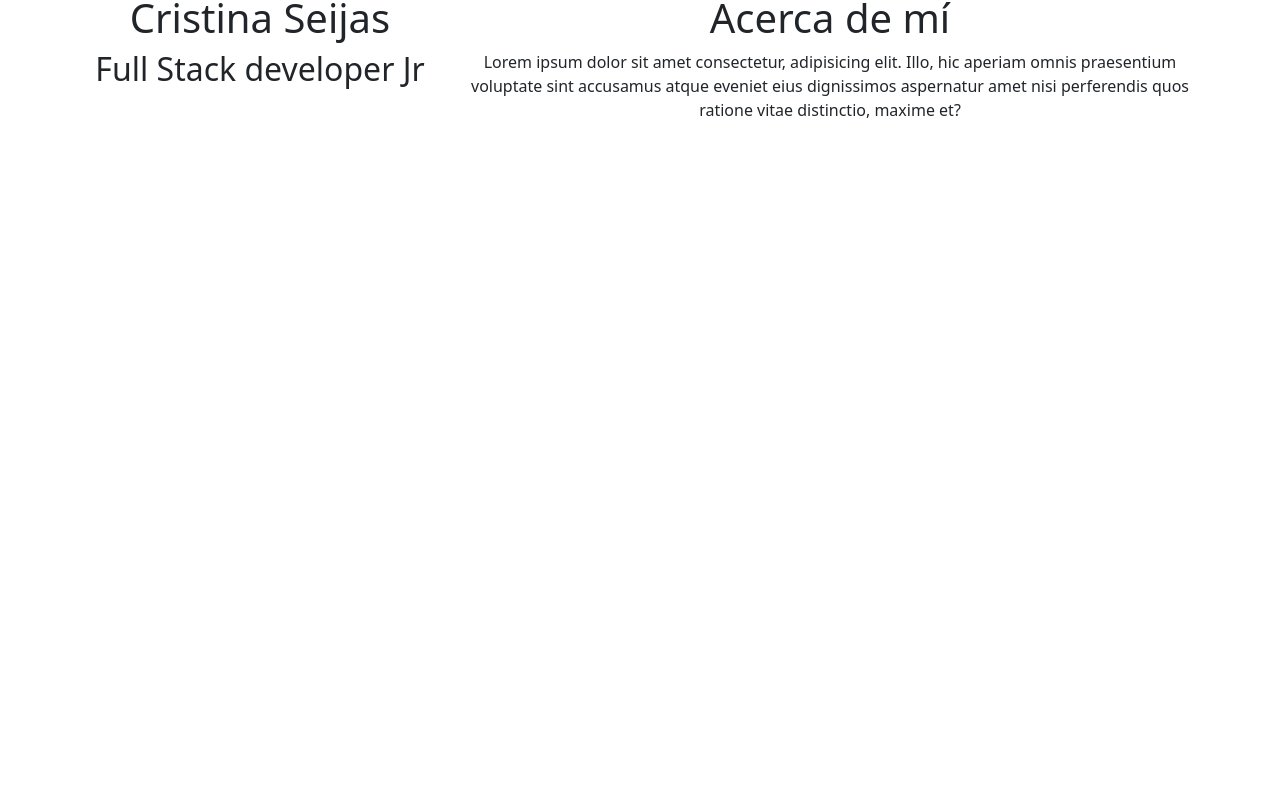
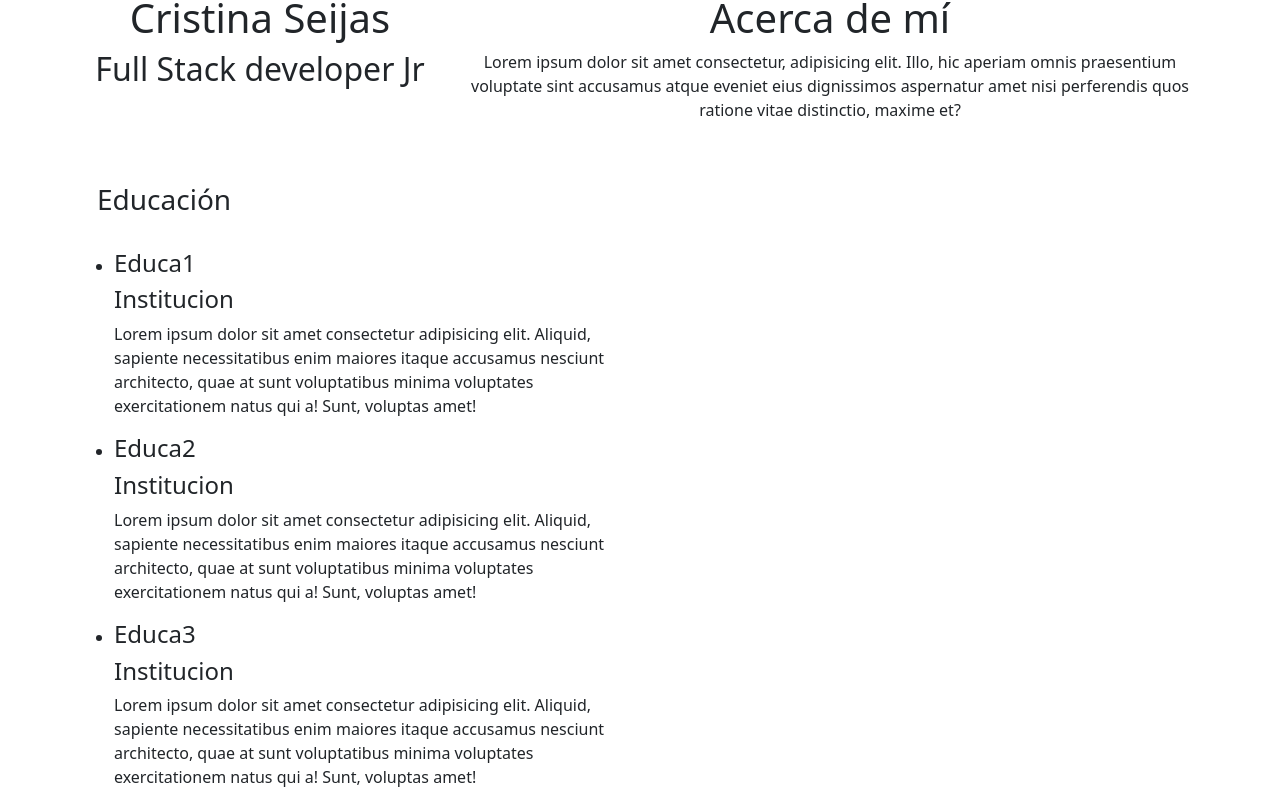
Before and after one commit to criseijas/portfolio-FrontEnd, an Angular app: page / in a window 1280 px wide. Shown: the part 528-1333 px from the top of the page. Before the commit the page ends 800 px from the top, so only its background shows below. Built offline with nearby package versions, Linux system fonts and the light colour scheme.

Commit message:
componente educacion

```diff
--- a/src/app/app.component.html
+++ b/src/app/app.component.html
@@ -1,2 +1,3 @@
 <app-header></app-header>
 <app-acerca-de></app-acerca-de>
+<app-educacion></app-educacion>
--- a/src/app/app.module.ts
+++ b/src/app/app.module.ts
@@ -5,12 +5,14 @@ import { AppRoutingModule } from './app-routing.module';
 import { AppComponent } from './app.component';
 import { HeaderComponent } from './componentes/header/header.component';
 import { AcercaDeComponent } from './componentes/acerca-de/acerca-de.component';
+import { EducacionComponent } from './componentes/educacion/educacion.component';
 
 @NgModule({
   declarations: [
     AppComponent,
     HeaderComponent,
-    AcercaDeComponent
+    AcercaDeComponent,
+    EducacionComponent
   ],
   imports: [
     BrowserModule,
--- /dev/null
+++ b/src/app/componentes/educacion/educacion.component.css
@@ -0,0 +1,4 @@
+.edu{
+    margin-top: 45px;
+    margin-left: 15px;
+}
--- /dev/null
+++ b/src/app/componentes/educacion/educacion.component.html
@@ -0,0 +1,27 @@
+<div class="container">
+  <div class="row">
+
+    <div class="col-xs-12 col-sm-6 col-md-6 col-lg-6">
+    <h3 class="edu">Educación</h3>
+    <br/>
+    <ul>
+      <li>
+          <h4>Educa1</h4>
+          <h4>Institucion</h4>
+          <p>Lorem ipsum dolor sit amet consectetur adipisicing elit. Aliquid, sapiente necessitatibus enim maiores itaque accusamus nesciunt architecto, quae at sunt voluptatibus minima voluptates exercitationem natus qui a! Sunt, voluptas amet!</p>
+      </li>
+
+      <li>
+          <h4>Educa2</h4>
+          <h4>Institucion</h4>
+          <p>Lorem ipsum dolor sit amet consectetur adipisicing elit. Aliquid, sapiente necessitatibus enim maiores itaque accusamus nesciunt architecto, quae at sunt voluptatibus minima voluptates exercitationem natus qui a! Sunt, voluptas amet!</p>
+      </li>
+      <li>
+          <h4>Educa3</h4>
+          <h4>Institucion</h4>
+          <p>Lorem ipsum dolor sit amet consectetur adipisicing elit. Aliquid, sapiente necessitatibus enim maiores itaque accusamus nesciunt architecto, quae at sunt voluptatibus minima voluptates exercitationem natus qui a! Sunt, voluptas amet!</p>
+      </li>
+    </ul>
+  </div>
+  </div>
+</div>
--- /dev/null
+++ b/src/app/componentes/educacion/educacion.component.ts
@@ -0,0 +1,15 @@
+import { Component, OnInit } from '@angular/core';
+
+@Component({
+  selector: 'app-educacion',
+  templateUrl: './educacion.component.html',
+  styleUrls: ['./educacion.component.css']
+})
+export class EducacionComponent implements OnInit {
+
+  constructor() { }
+
+  ngOnInit(): void {
+  }
+
+}
```
Also changed, not shown: 1 other file (tests, documents, lock files or other folders).
